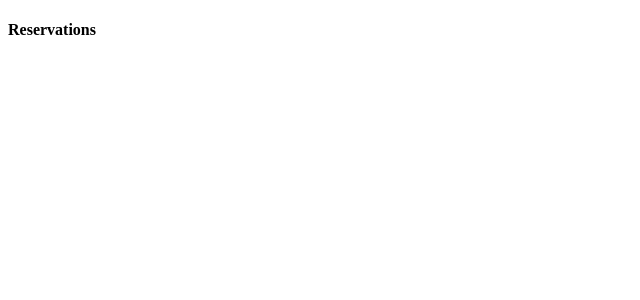
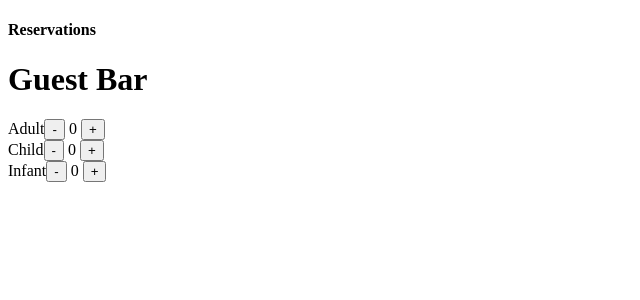
Before and after one commit to kozy-io/Reservations-Module, a React app: page / in a window 1280 px wide. Shown: the top 300 px of the page, without its empty margins (0-640 px from the left). Built offline with nearby package versions, Linux system fonts and the light colour scheme; no server answers; the HTML template or start-up script is replaced by a standard one.

Commit message:
Set up basic structure of Guest component, passed down max_guests from App

```diff
--- a/client/src/components/App.jsx
+++ b/client/src/components/App.jsx
@@ -2,6 +2,7 @@ import React from 'react';
 import axios from 'axios';
 
 import Calendar from './Calendar.jsx';
+import Guest from './Guest.jsx';
 
 
 class App extends React.Component {
@@ -46,7 +47,7 @@ class App extends React.Component {
           min_stay, review_count, star_rating
         }, () => {
           this.setState({
-            displayCalendar: true,
+            displayCalendar: false,
           });
         });
       });
@@ -66,7 +67,7 @@ class App extends React.Component {
   }
 
   render() {
-    const { id, displayCalendar, view } = this.state;
+    const { id, displayCalendar, view, max_guests } = this.state;
 
     return (
       <div>
@@ -74,6 +75,8 @@ class App extends React.Component {
         {
           displayCalendar ? <Calendar id={id} view={view} getSelectedDates={this.getSelectedDates} /> : null
         }
+        <Guest maxGuests={max_guests} />
+
       </div>
     );
   }
--- /dev/null
+++ b/client/src/components/Guest.jsx
@@ -0,0 +1,48 @@
+import React, { Component } from 'react';
+
+class Guest extends React.Component {
+  constructor(props) {
+    super(props);
+
+    this.state = {
+      adults: 0,
+      children: 0,
+      infants: 0,
+    };
+  }
+
+  render() {
+    const { maxGuests } = this.props;
+    return (
+      <div className="guest-form">
+        <h1>Guest Bar</h1>
+
+        <div id="guest-type">
+          Adult
+              <button>-</button>
+              <span> 0 </span>
+              <button>+</button>
+        </div>
+
+          <div id="guest-type">
+          Child
+              <button>-</button>
+              <span> 0 </span>
+              <button>+</button>
+          </div>
+
+          <div id="guest-type">
+          Infant
+              <button>-</button>
+              <span> 0 </span>
+              <button>+</button>
+          </div>
+
+
+
+      </div>
+    )
+  }
+}
+
+export default Guest;
```
Also changed, not shown: public/dist/bundle.js, public/dist/style.css.
